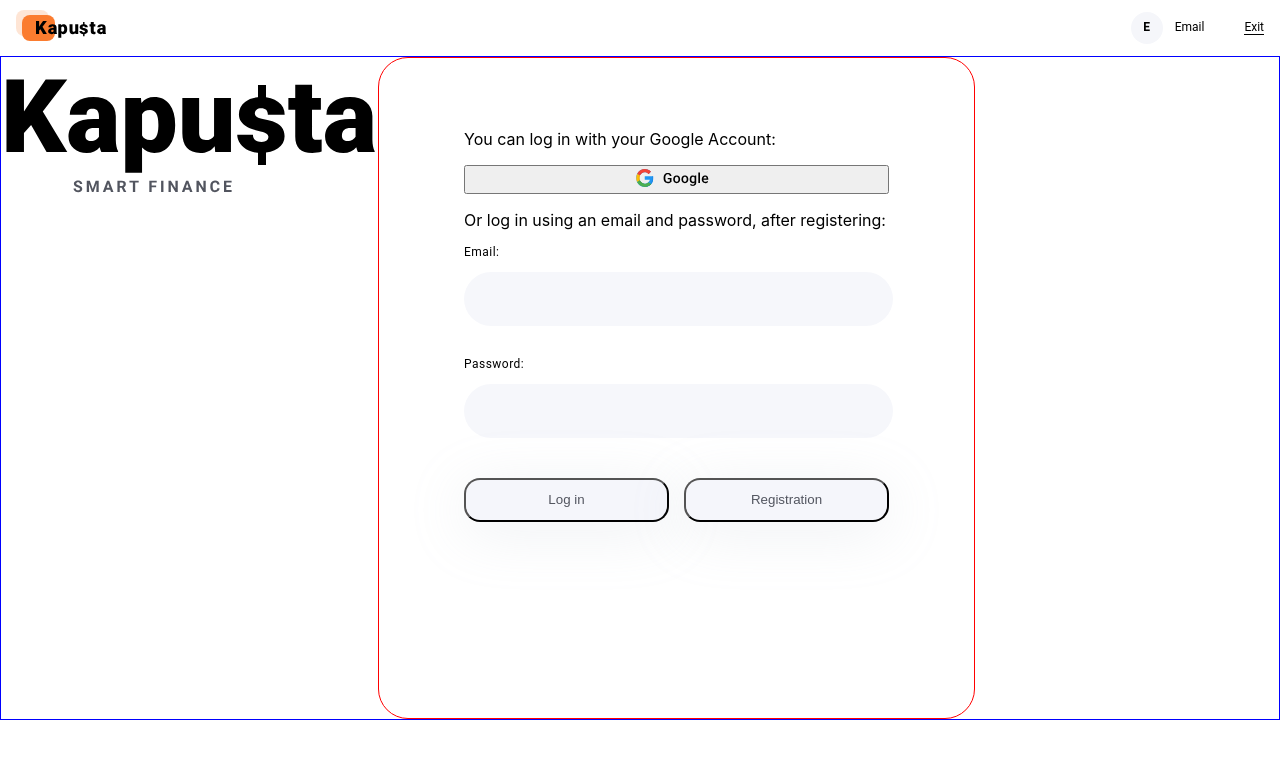
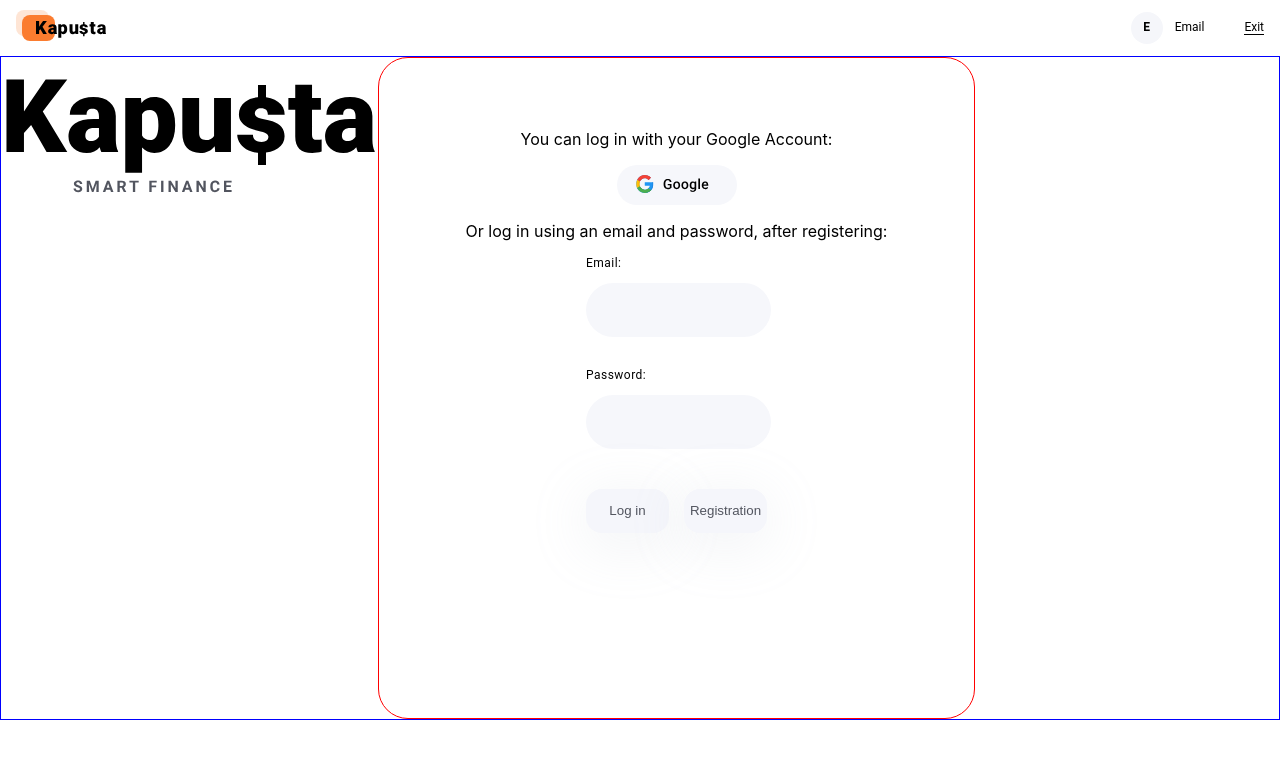
Before and after one commit to Loki99911/React-team-project, a React (Create React App) app: page / in a window 1280 px wide. Shown: the top 758 px of the page. Built offline with nearby package versions, Linux system fonts and the light colour scheme.

Commit message:
recharts

```diff
--- a/package.json
+++ b/package.json
@@ -16,6 +16,7 @@
     "react-responsive": "^9.0.2",
     "react-router-dom": "^6.6.2",
     "react-scripts": "5.0.1",
+    "recharts": "^2.3.2",
     "redux": "^4.2.0",
     "redux-persist": "^6.0.0",
     "shortid": "^2.2.16",
--- a/src/components/LoginForm/LoginForm.jsx
+++ b/src/components/LoginForm/LoginForm.jsx
@@ -12,6 +12,7 @@
   LoginInput,
   LoginBtn,
   LoginBtnBlock,
+  GoogleBtn,
 } from './LoginForm.styled';
 
 
@@ -24,9 +25,9 @@
   return (
     <FormLayout>
       <p>You can log in with your Google Account:</p>
-      <button type="button">
+      <GoogleBtn type="button">
         <img src={google} alt="google" />
-      </button>
+      </GoogleBtn>
       <p>Or log in using an email and password, after registering:</p>
       <Formik
         initialValues={{ email: '', password: '' }}
@@ -41,14 +42,13 @@
           }
           return errors;
         }}
-        onSubmit={(values) => {
+        onSubmit={values => {
           dispatch(logIn(values));
 
           if (userIsLogin) {
             navigate('/main');
           }
-        }
-        }
+        }}
       >
         {({
           values,
--- a/src/components/LoginForm/LoginForm.styled.jsx
+++ b/src/components/LoginForm/LoginForm.styled.jsx
@@ -3,6 +3,7 @@
 export const FormLayout = styled.div`
   display: flex;
   flex-direction: column;
+  align-items: center;
   width: 425px;
   height: 550px;
   padding: 55px 85px;
@@ -43,19 +44,33 @@
 
 `;
 
-
 export const LoginBtn = styled.button`
-width: 100%;
+  width: 100%;
   padding: 0;
   margin: 0;
   color: #52555f;
   background-color: #f5f6fb;
   height: 44px;
+  border: none;
   border-radius: 16px;
   box-shadow: 0px 10px 60px rgba(170, 178, 197, 0.2);
+  transition: color 250ms linear, background-color 250ms linear;
   &:hover {
     color: #ffffff;
     background-color: #ff751d;
   }
+`;
 
+export const GoogleBtn = styled.button`
+  width: 120px;
+  height: 40px;
+  padding: 0;
+  margin: 0;
+  background-color: #f6f7fb;
+  border: none;
+  border-radius: 26px;
+  transition: background-color 250ms linear;
+  &:hover {
+    background-color: #ff751d;
+  }
 `;
```
Also changed, not shown: 1 other file (tests, documents, lock files or other folders).
